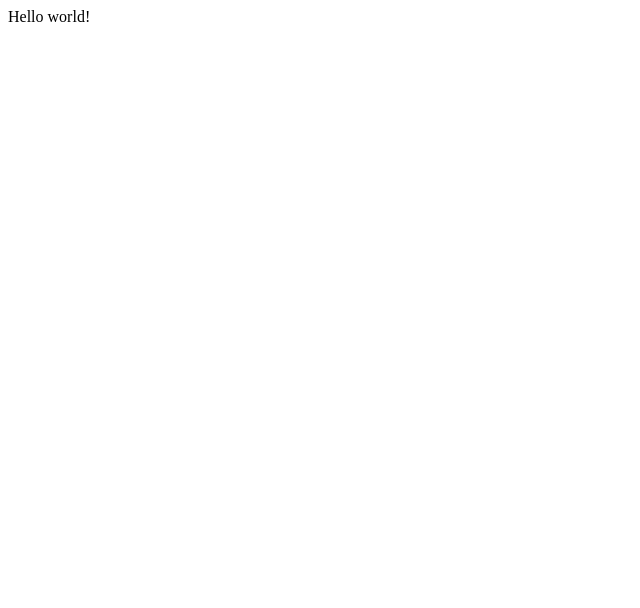
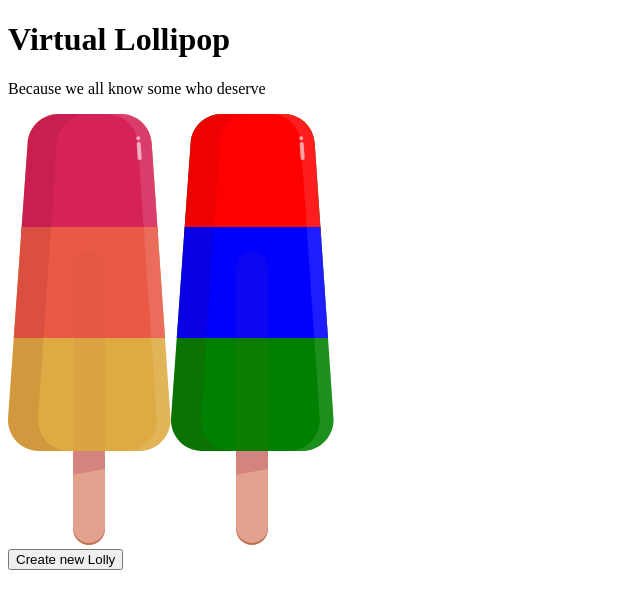
Before and after one commit to wmahmood1984/virtuallolly_aws, a Gatsby site: page / in a window 1280 px wide. Shown: the whole page, without its empty margins (0-640 px from the left). Built offline with nearby package versions, Linux system fonts and the light colour scheme; Gatsby itself is replaced by a stand-in of ours; no server answers.

Commit message:
first commmit

```diff
--- /dev/null
+++ b/gatsby-browser.js
@@ -0,0 +1 @@
+export { wrapRootElement } from './src/apollo/wrap-root-element';
--- /dev/null
+++ b/gatsby-ssr.js
@@ -0,0 +1 @@
+export { wrapRootElement } from './src/apollo/wrap-root-element';
--- a/package.json
+++ b/package.json
@@ -14,9 +14,13 @@
     "test": "echo \"Write tests! -> https://gatsby.dev/unit-testing\" && exit 1"
   },
   "dependencies": {
+    "@apollo/client": "^3.3.2",
+    "@apollo/react-hooks": "^4.0.0",
     "gatsby": "^2.26.1",
+    "graphql-tag": "^2.11.0",
     "react": "^16.12.0",
-    "react-dom": "^16.12.0"
+    "react-dom": "^16.12.0",
+    "shortid": "^2.2.16"
   },
   "devDependencies": {
     "prettier": "2.1.2"
--- /dev/null
+++ b/src/apollo/client.js
@@ -0,0 +1,13 @@
+import fetch from 'cross-fetch'
+import { ApolloClient, InMemoryCache,HttpLink } from '@apollo/client';
+
+export const client = new ApolloClient({
+    link: new HttpLink({
+        uri: 'https://wnvhe4x7trhnxmrm7kxpnmarja.appsync-api.eu-west-1.amazonaws.com/graphql',
+       fetch,
+       headers: {
+        "x-api-key": "da2-q4dpf4hkvjci7d5i7eynd5jcou", // ENTER YOUR API KEY HERE
+      },
+    }),
+    cache: new InMemoryCache()
+})
--- /dev/null
+++ b/src/apollo/wrap-root-element.js
@@ -0,0 +1,7 @@
+import React from 'react';
+import { ApolloProvider } from '@apollo/client';
+import { client } from './client';
+
+export const wrapRootElement = ({ element }) => (
+  <ApolloProvider client={client}>{element}</ApolloProvider>
+);
--- /dev/null
+++ b/src/component/Header.js
@@ -0,0 +1,10 @@
+import React from 'react'
+
+export const Header = () => {
+    return (
+        <div>
+           <h1>Virtual Lollipop</h1>
+           <p>Because we all know some who deserve </p>
+        </div>
+    )
+}
--- /dev/null
+++ b/src/component/Lolly.js
@@ -0,0 +1,38 @@
+import React from "react"
+
+export default function Lolly({fillLollyTop,fillLollyMiddle,fillLollyBottom}) {
+  return (
+
+    <svg className="lollipop" width="163px" height="431px" viewBox="0 0 163 431" version="1.1" xmlns="http://www.w3.org/2000/svg" >
+        <defs>
+            <path d="M50.5845697,1.80919445e-14 L112.757384,3.19744231e-14 C129.058949,2.89798741e-14 142.575449,12.6254516 143.685437,28.8891833 L162.453983,303.889183 C163.619754,320.970275 150.717838,335.762281 133.636746,336.928053 C132.934162,336.976004 132.230148,337 131.52593,337 L31,337 C13.8791728,337 -1.56668718e-14,323.120827 -1.77635684e-14,306 C-1.78535483e-14,305.265258 0.0261215736,304.530748 0.0783152276,303.797862 L19.662885,28.7978622 C20.8183904,12.5726406 34.3182545,1.0093501e-14 50.5845697,7.10542736e-15 Z" id="path-1"></path>
+            <path d="M99,2.88483832e-14 L113,3.19744231e-14 C129.301566,2.89798741e-14 142.818065,12.6254516 143.928053,28.8891833 L162.696599,303.889183 C163.862371,320.970275 150.960455,335.762281 133.879363,336.928053 C133.176779,336.976004 132.472765,337 131.768546,337 L117.768546,337 C118.472765,337 119.176779,336.976004 119.879363,336.928053 C136.960455,335.762281 149.862371,320.970275 148.696599,303.889183 L129.928053,28.8891833 C128.818065,12.6254516 115.301566,2.89798741e-14 99,3.19744231e-14 Z" id="path-3"></path>
+        </defs>
+        <g id="Page-2" stroke="none" strokeWidth="1" fill="none" fillRule="evenodd">
+            <g id="Lolly">
+                <g id="handle" transform="translate(65.000000, 137.000000)" fillRule="nonzero">
+                    <rect id="Rectangle" fill="#C06C50" x="0" y="2" width="32" height="292" rx="16"></rect>
+                    <rect id="Rectangle" fill="#E3A28D" x="0" y="0" width="32" height="292" rx="16"></rect>
+                    <polygon id="Rectangle-Copy-3" fillOpacity="0.181584013" fill="#8C0040" points="0 200 32 200 32 218 0 223.801515"></polygon>
+                </g>
+                <mask id="mask-2" fill="white">
+                    <use href="#path-1"></use>
+                </mask>
+                <use className="lollyBottom" fill={fillLollyBottom} fillRule="nonzero" href="#path-1"></use>
+                <rect className="lollyTop" fill={fillLollyTop} fillRule="nonzero" mask="url(#mask-2)" x="-25" y="-9" width="224" height="134"></rect>
+                <rect className="lollyMiddle" fill={fillLollyMiddle} fillRule="nonzero" mask="url(#mask-2)" x="-29" y="113" width="224" height="111"></rect>
+                <path d="M79.7697726,3.19744231e-14 C63.468207,2.89798741e-14 49.9517074,12.6254516 48.8417198,28.8891833 L30.0731738,303.889183 C28.9074019,320.970275 41.8093181,335.762281 58.89041,336.928053 C59.5929941,336.976004 60.2970081,337 61.0012266,337 L17,337 C-0.120827245,337 -14,323.120827 -14,306 C-14,305.265258 -13.9738784,304.530748 -13.9216848,303.797862 L5.66288496,28.7978622 C6.81839036,12.5726406 20.3182545,1.0093501e-14 36.5845697,7.10542736e-15 L79.7697726,2.77347066e-14 Z" id="shade" fill="#67000D" fillRule="nonzero" opacity="0.0961449033" mask="url(#mask-2)"></path>
+                <mask id="mask-4" fill="white">
+                    <use href="#path-3"></use>
+                </mask>
+                <use id="shine" fill="#FFFFFF" fillRule="nonzero" opacity="0.113420759" href="#path-3"></use>
+                <g id="glint" opacity="0.600144159" transform="translate(130.971719, 34.105410) rotate(-94.000000) translate(-130.971719, -34.105410) translate(118.971719, 32.105410)" fill="#FFFFFF" fillRule="nonzero">
+                    <rect id="Rectangle" x="20" y="4.26325641e-14" width="4" height="4" rx="2"></rect>
+                    <rect id="Rectangle-Copy" x="0" y="0" width="18" height="4" rx="2"></rect>
+                </g>
+                <path d="M97,337 L65,337 L65,155 L65,153 C65,144.163444 72.163444,137 81,137 C89.836556,137 97,144.163444 97,153 L97,155 L97,337 Z" id="frozenhandle" fill="#A7563C" fillRule="nonzero" opacity="0.0615234375"></path>
+            </g>
+        </g>
+    </svg>
+    )
+}
--- a/src/pages/index.js
+++ b/src/pages/index.js
@@ -1,5 +1,92 @@
-import React from "react"
+import React, { useState } from "react"
+import { Header } from "../component/Header"
+import Lolly from '../component/Lolly'
+import { navigate } from "gatsby"
 
-export default function Home() {
-  return <div>Hello world!</div>
+import { useQuery, gql, useMutation } from "@apollo/client"
+import shortid from "shortid"
+
+const GET_NOTES = gql`
+  query {
+    listNotes {
+      id
+  recepientName
+   message
+   senderName
+   flavourTop
+   flavourMiddle
+   flavourBottom
+   lollyPath
+
+
+  }
+  }
+`
+
+
+const CREATE_NOTES = gql`
+  mutation createNote($note: NoteInput!) {
+    createNote(note: $note) {
+      message
+    }
+  }
+`
+
+
+const Index = () => {
+
+  const { data, loading } = useQuery(GET_NOTES)
+  const [createNote] = useMutation(CREATE_NOTES)
+  console.log("data from server", data)
+  async function handleSubmit (){
+    const note = {
+      id: shortid.generate(),
+  recepientName: "kuch bhi",
+   message: "kuch bhi",
+   senderName: "kuch bhi",
+   flavourTop: "kuch bhi",
+   flavourMiddle: "kuch bhi",
+   flavourBottom: "kuch bhi",
+   lollyPath: "kuch bhi",
+    }
+    console.log("Creating Lolly:", note)
+
+    await createNote({
+      variables: {
+        note,
+      },
+      refetchQueries:[{query:GET_NOTES}]
+    }
+
+    )
+  }
+
+  return (
+    <div>
+      <Header></Header>
+      <div className="listLollies">
+
+      <Lolly fillLollyTop="#d52358" fillLollyMiddle="#e95946" fillLollyBottom="#deaa43" />
+
+
+
+      <Lolly fillLollyTop="red" fillLollyMiddle="blue" fillLollyBottom="green" />
+
+
+
+    </div>
+
+
+    <input type="button" value="Create new Lolly"
+    onClick={
+      ()=>{
+        navigate('/createNew');
+      }
+    }
+    ></input>
+
+    </div>
+  )
 }
+
+export default Index
--- /dev/null
+++ b/src/styles/main.css
@@ -0,0 +1,57 @@
+body {
+    text-align: center;
+}
+
+.container {
+    width: 800px;
+    margin-left: auto;
+    margin-right: auto;
+}
+.listLollies {
+    display: flex;
+    flex-direction: row;
+    justify-content: center;
+}
+
+.listLollies .lollipop  .lollyFormDiv .lollipop{
+    height: 300px;
+
+}
+
+.lollyFormDiv {
+    display: flex;
+    flex-direction: row;
+    justify-content: center;
+    align-items: center;
+}
+
+.lollyFlavourDiv {
+    display: flex;
+    flex-direction: column;
+    justify-content: center;
+}
+
+.colorPicker {
+
+    width: 80px;
+    height: 80px;
+
+    margin-top: -10px;
+    margin-left: -10px;
+}
+
+.colorPickerLabel {
+    border-radius: 50%;
+    width: 60px;
+   height: 60px;
+   margin: 20px;
+   overflow: hidden;
+
+}
+
+.LollyFrom {
+     display: flex;
+     flex-direction: column;
+     justify-content: center;
+     align-items: center;
+}
```
Also changed, not shown: src/component/LollyPage.js (added, +11 -0 lines), src/pages/createNew.js (added, +121 -0 lines), src/pages/waitingarea.js (added, +45 -0 lines), src/templates/dynamic-page.js (added, +24 -0 lines), netlify.toml (added), src/svg/lolly-image.svg (added), 2 other files.
